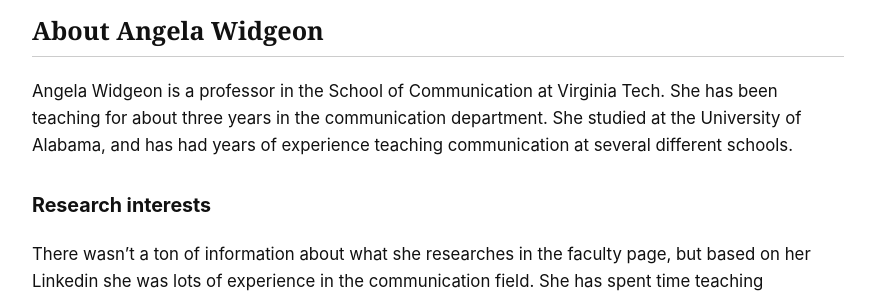
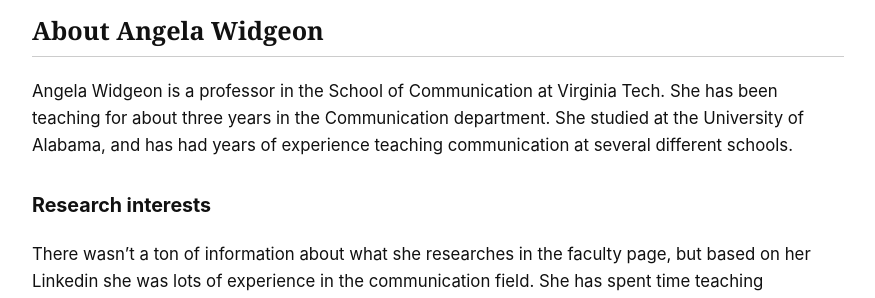
Before and after one commit to abbyfriedman1/myawesomesemester26, a Jekyll site: the page built from _courses/course-01.md, in a window 1280 px wide. Shown: the part 676-974 px from the top of the page, without its empty margins (202-1077 px from the left). Built offline with Jekyll 4.4.1, drawn with Linux system fonts in a browser that asks for light colours.

```diff
--- a/_courses/course-01.md
+++ b/_courses/course-01.md
@@ -14,7 +14,7 @@ instructor_department: "Communication"
 Professional Communication explores different aspects of communication within the professional field. Throughout the course students learn about topics such as verbal and non-verbal cues, proxemic zones, communication ethics, etc. It also includes several presentation and public speaking opportunities for students to sharpen their communication skills. I'm taking this course as a requirement for my major, but also to gain a better understanding of important information relating to communication in the workplace. After taking this class, I hope to gain more confidence with public speaking and my communication skills.
 ## About Angela Widgeon
 
-Angela Widgeon is a professor in the School of Communication at Virginia Tech. She has been teaching for about three years in the communication department. She studied at the University of Alabama, and has had years of experience teaching communication at several different schools.
+Angela Widgeon is a professor in the School of Communication at Virginia Tech. She has been teaching for about three years in the Communication department. She studied at the University of Alabama, and has had years of experience teaching communication at several different schools.
 
 ### Research interests
 
```
